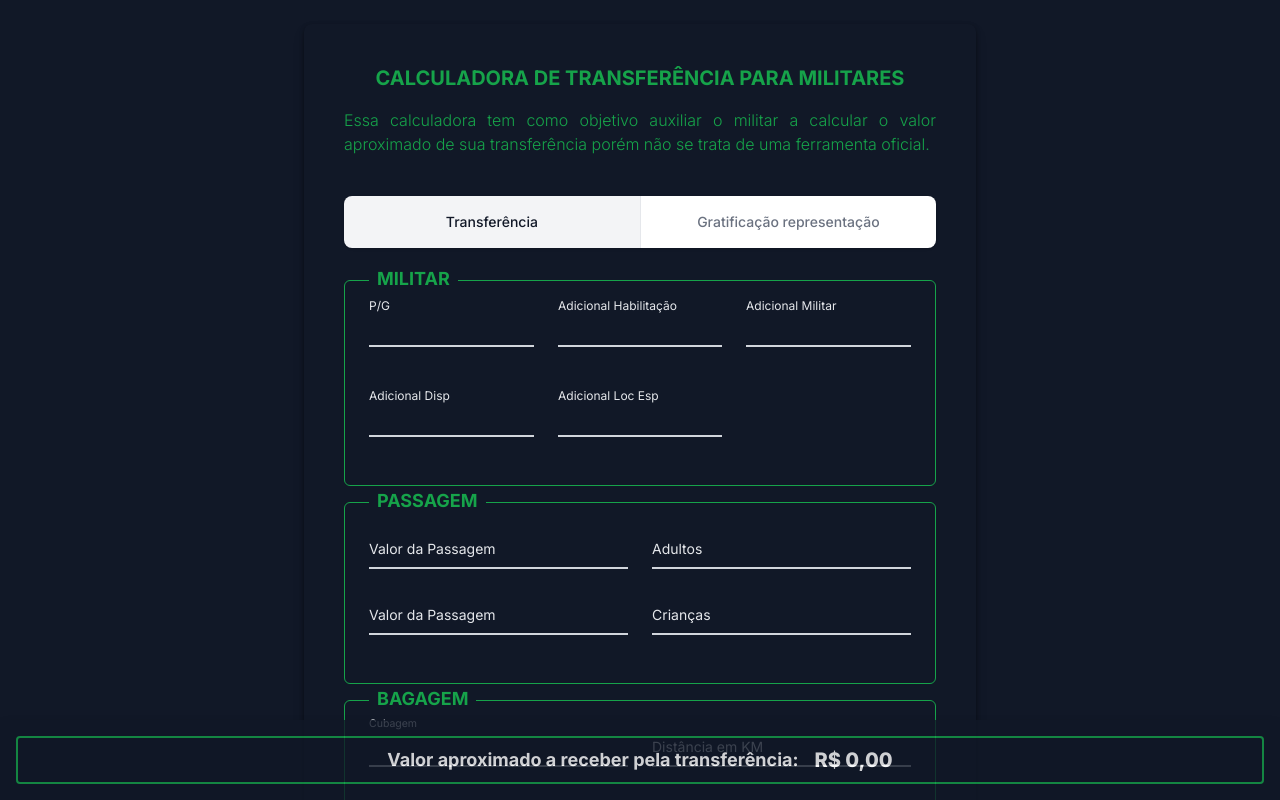
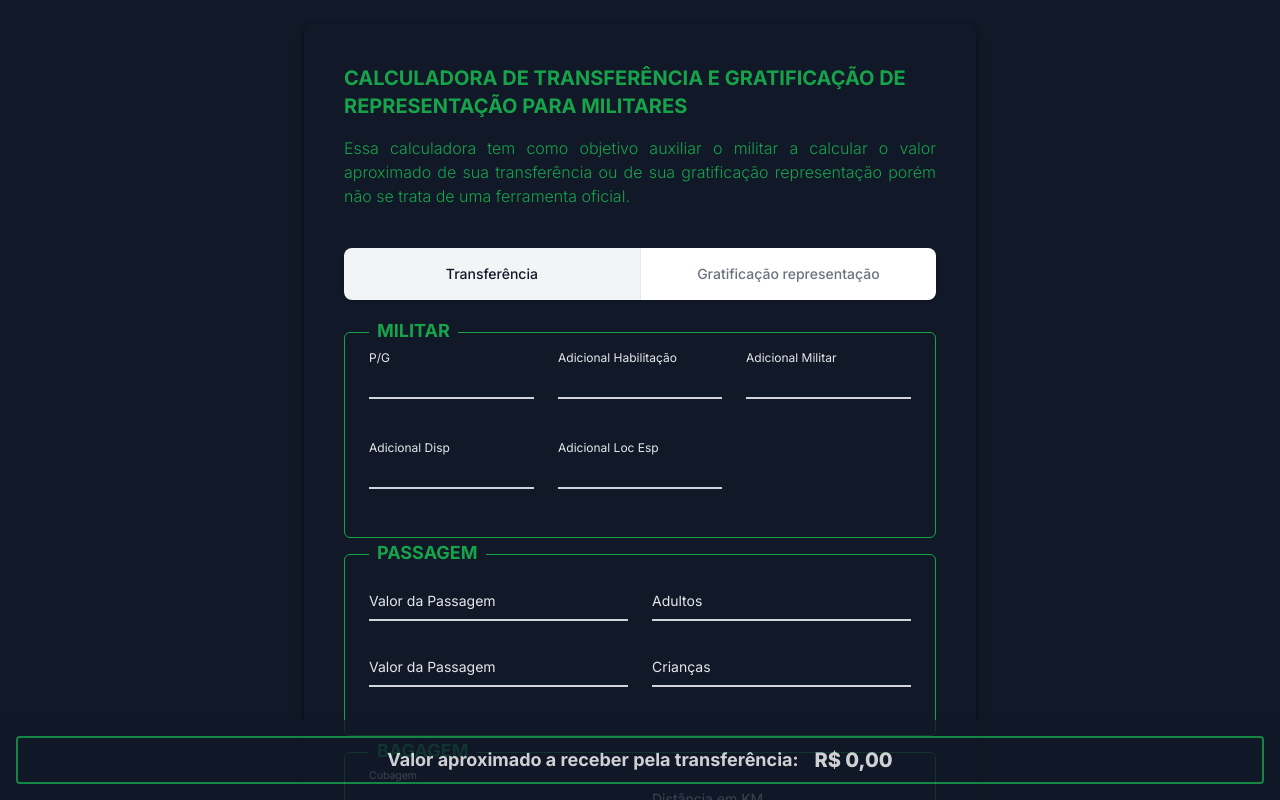
Before and after one commit to henrylsilveira/ebtransf, a Next.js app: page / in a window 1280 px wide. Shown: the top 800 px of the page. Built offline with nearby package versions, Linux system fonts and the light colour scheme.

Commit message:
mudança no titulo da pagina

```diff
--- a/src/app/page.tsx
+++ b/src/app/page.tsx
@@ -33,8 +33,8 @@ export default function Home() {
         <Script async src="https://pagead2.googlesyndication.com/pagead/js/adsbygoogle.js?client=ca-pub-2054052131154955"
           crossOrigin="anonymous" />
         <div className="flex flex-1 items-center justify-center mb-6 flex-col">
-          <h1 className="text-green-600 font-bold uppercase text-xl">Calculadora de transferência para militares</h1>
-          <p className="font-light text-green-600 text-justify py-4">Essa calculadora tem como objetivo auxiliar o militar a calcular o valor aproximado de sua transferência porém não se trata de uma ferramenta oficial.</p>
+          <h1 className="text-green-600 font-bold uppercase text-xl">Calculadora de Transferência e Gratificação de representação para Militares</h1>
+          <p className="font-light text-green-600 text-justify py-4">Essa calculadora tem como objetivo auxiliar o militar a calcular o valor aproximado de sua transferência ou de sua gratificação representação porém não se trata de uma ferramenta oficial.</p>
         </div>
         <div className="mb-8">
           <div className="sm:hidden">
```
